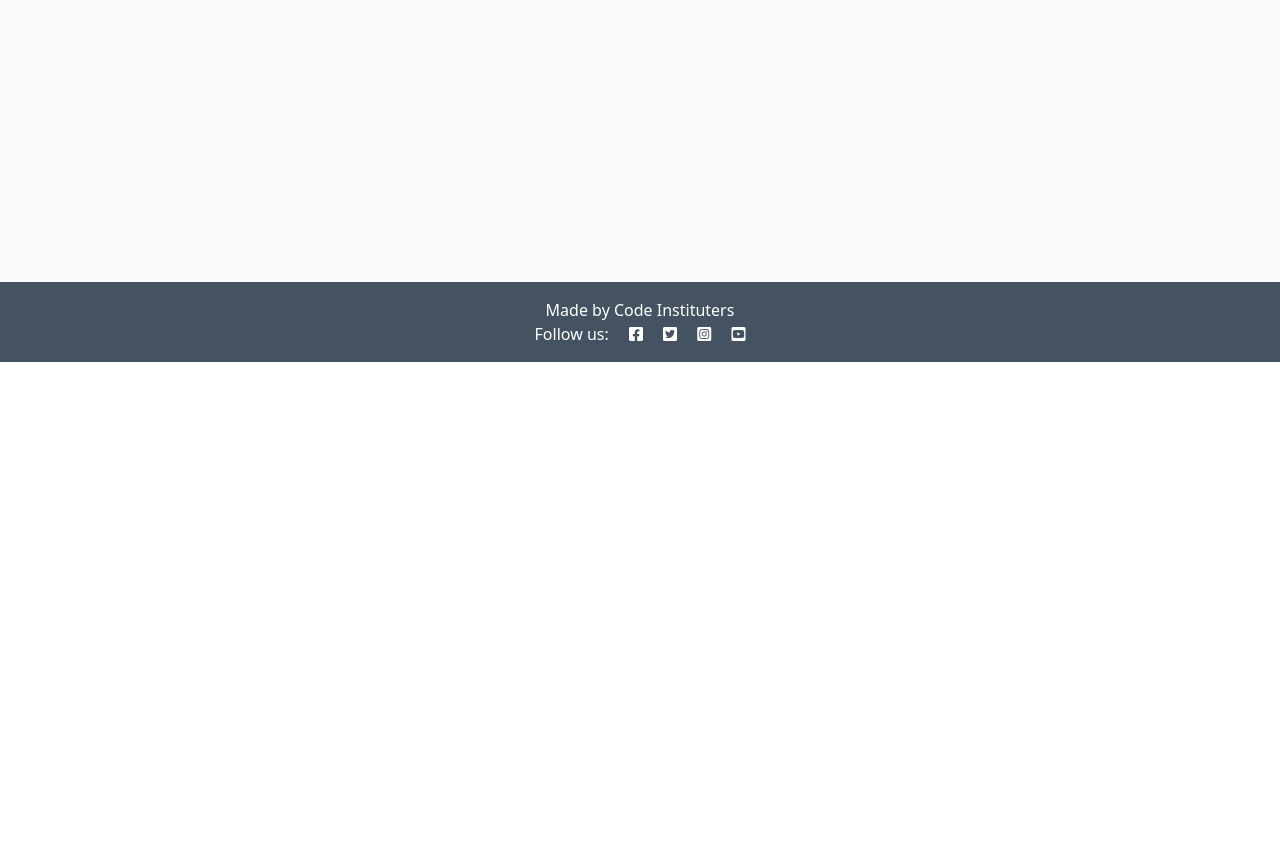
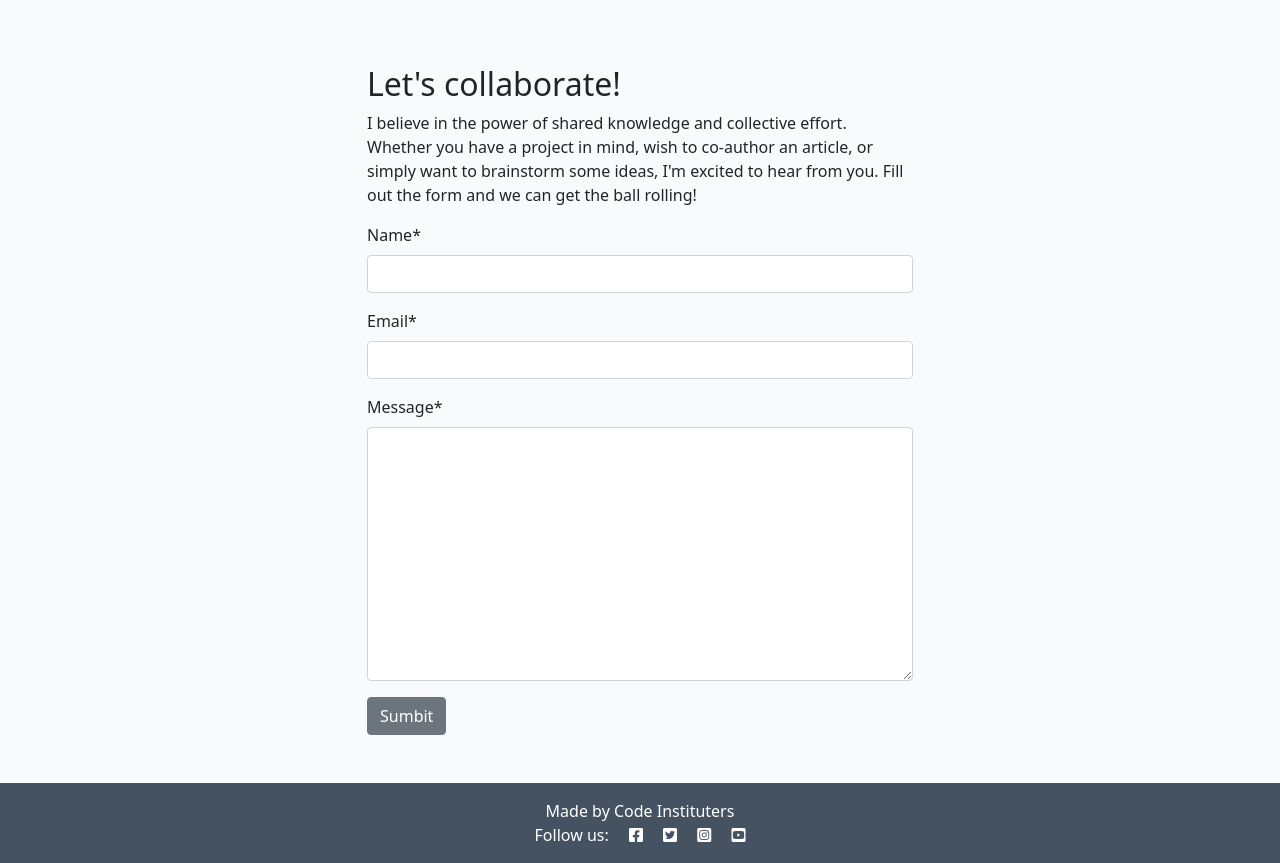
Before and after one commit to DTT2411/codestar-blog, a Django app: page /about/ in a window 1280 px wide. Shown: the part 438-1301 px from the top of the page. Before the commit the page ends 800 px from the top, so only its background shows below. Run offline with Django 4.2, Linux system fonts and the light colour scheme; data that the repository does not hold is empty; some libraries are stand-ins or nearby versions.

Commit message:
Add collaborate form to About page

```diff
--- /dev/null
+++ b/about/forms.py
@@ -0,0 +1,7 @@
+from .models import CollaborateRequest
+from django import forms
+
+class CollaborateForm(forms.ModelForm):
+    class Meta:
+        model = CollaborateRequest
+        fields = ('name', 'email', 'message',)
--- a/about/models.py
+++ b/about/models.py
@@ -1,9 +1,22 @@
 from django.db import models
 
 # Create your models here.
+
+
 class About(models.Model):
     title = models.CharField(max_length=200)
     updated_on = models.DateTimeField(auto_now=True)
     content = models.TextField()
+
     def __str__(self):
         return self.title
+
+
+class CollaborateRequest(models.Model):
+    name = models.CharField(max_length=200)
+    email = models.EmailField()
+    message = models.TextField()
+    read = models.BooleanField(default=False)
+
+    def __str__(self):
+        return f"Collaboration request from {self.name}"
--- a/about/templates/about/about.html
+++ b/about/templates/about/about.html
@@ -1,23 +1,42 @@
 {% extends 'base.html' %}
+{% load static %}
+{% load crispy_forms_tags %}
+
 {% block content %}
-{% load static %}
 <div class="container mt-5">
     <div class="row">
-        <div class="col-4 text-center">
+        <div class="col-12 col-md-4 text-center">
             <img src="{% static 'images/nobody.jpg' %}" width="75%">
         </div>
-        <div class="col-8">
-            <!-- Title goes between these h2 tags -->
+        <div class="col-12 col-md-8">
             <h2>{{ about.title }}</h2>
-            <!-- Content goes directly underneath this -->
-             {{ about.content | safe }}
+            {{ about.content | safe }}
         </div>
     </div>
     <div class="row">
         <div class="col text-right">
-            <!-- Updated on field goes in here -->
-            <p class="text-end"><em>Updated on: {{ about.updated_on }}</em></p>
+          <!-- Updated on field goes in here -->
+
+          <p class="text-end"><em>Updated on: {{ about.updated_on }}</em></p>
         </div>
-      </div>
+    </div>
+    <div class="row justify-content-center">
+        <div class="col-12 col-md-6 my-5">
+            <h2>Let's collaborate!</h2>
+            <p>I believe in the power of shared knowledge and collective effort.
+                Whether you have a project in mind, wish to co-author
+                an article, or simply want to brainstorm some ideas,
+                I'm excited to hear from you. Fill out the form
+                and we can get the ball rolling!</p>
+
+            <!-- add your form here. Your submit button should
+                                have the classes of btn, btn-secondary -->
+            <form method="post">
+                {{ collaborate_form | crispy }}
+                {% csrf_token %}
+                <button class="btn btn-secondary" type="submit">Sumbit</button>
+            </form>
+        </div>
+    </div>
 </div>
 {% endblock content %}
--- a/about/views.py
+++ b/about/views.py
@@ -1,5 +1,6 @@
 from django.shortcuts import render
 from .models import About
+from .forms import CollaborateForm
 
 
 def about_me(request):
@@ -7,9 +8,13 @@ def about_me(request):
     Renders the About page
     """
     about = About.objects.all().order_by('-updated_on').first()
+    collaborate_form = CollaborateForm()
 
     return render(
         request,
         "about/about.html",
-        {"about": about},
+        {
+            "about": about,
+            "collaborate_form": collaborate_form,
+        },
     )
--- a/blog/views.py
+++ b/blog/views.py
@@ -31,6 +31,7 @@ def post_detail(request, slug):
     comment_count = post.comments.filter(approved=True).count()
 
     if request.method == "POST":
+        print("Received a POST request")
         comment_form = CommentForm(data=request.POST)
         if comment_form.is_valid():
             comment = comment_form.save(commit=False)
@@ -44,6 +45,8 @@ def post_detail(request, slug):
 
     comment_form = CommentForm()
 
+    print("About to render template")
+
     return render(
         request,
         "blog/post_detail.html",
```
Also changed, not shown: about/admin.py (+14 -3 lines), about/migrations/0002_collaboraterequest.py (added).
